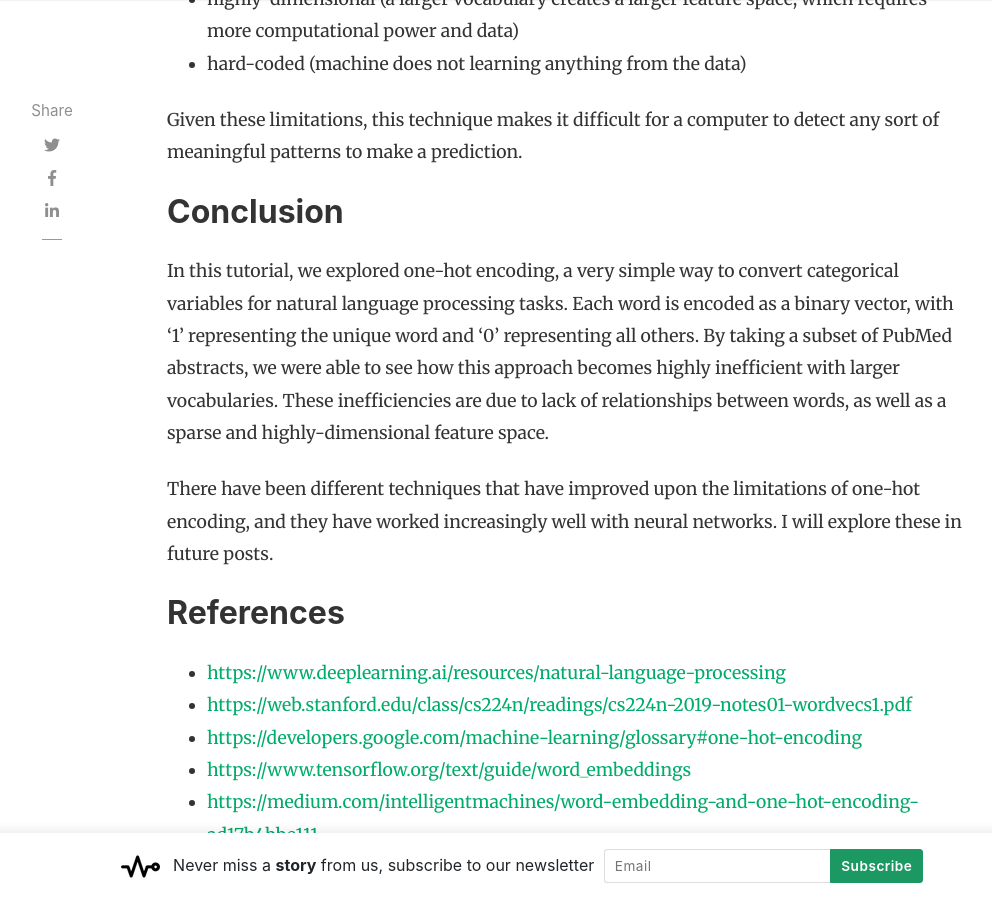
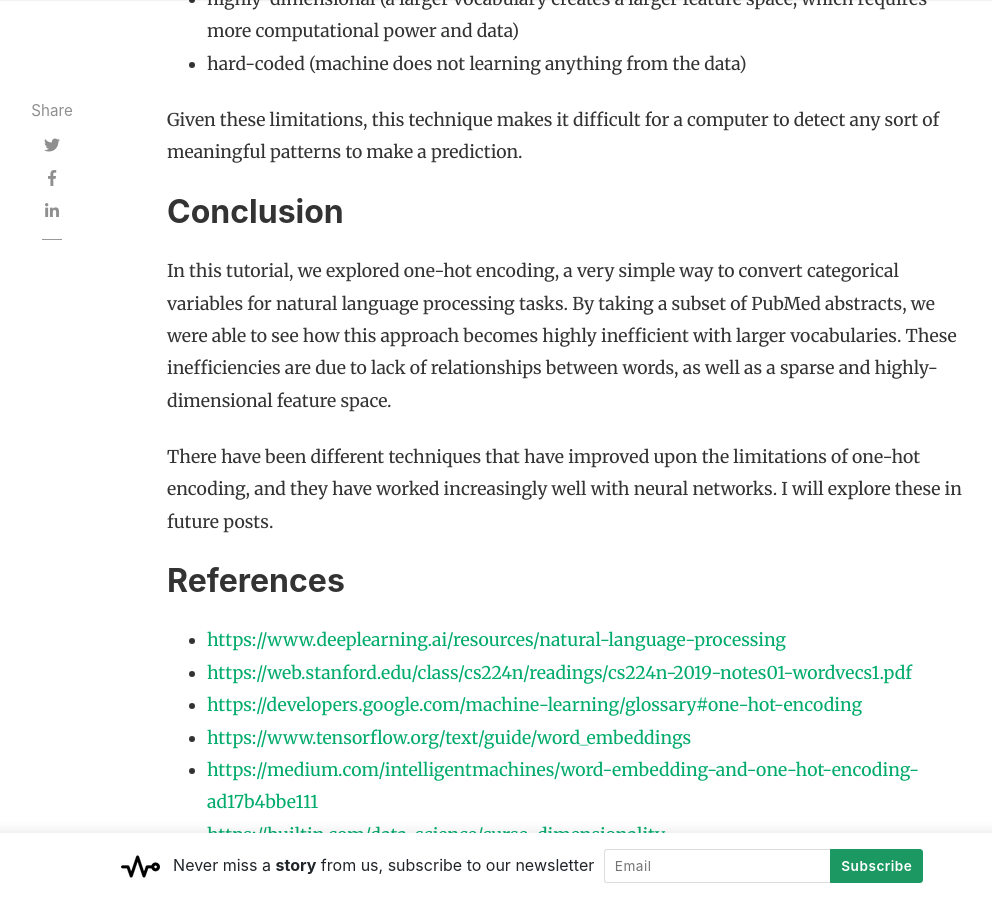
Before and after one commit to slsu0424/slsu0424.github.io, a Jekyll site: the page built from _posts/2023-07-27-encoding-pubmed-abstracts-for-nlp-tasks.md, in a window 1280 px wide and 900 px high, scrolled down 6627 px. Shown: the whole window, without its empty margins (118-1110 px from the left). Built offline with Jekyll 4.4.1, drawn with Linux system fonts in a browser that asks for light colours; nearby versions of some CDN libraries; comment, search, counter and statistics services are not loaded.

Commit message:
Update 2023-07-27-encoding-pubmed-abstracts-for-nlp-tasks.md

```diff
--- a/_posts/2023-07-27-encoding-pubmed-abstracts-for-nlp-tasks.md
+++ b/_posts/2023-07-27-encoding-pubmed-abstracts-for-nlp-tasks.md
@@ -77,7 +77,7 @@
 
 ## Conclusion
 
-In this tutorial, we explored one-hot encoding, a very simple way to convert categorical variables for natural language processing tasks.  Each word is encoded as a binary vector, with '1' representing the unique word and '0' representing all others.  By taking a subset of PubMed abstracts, we were able to see how this approach becomes highly inefficient with larger vocabularies.  These inefficiencies are due to lack of relationships between words, as well as a sparse and highly-dimensional feature space.
+In this tutorial, we explored one-hot encoding, a very simple way to convert categorical variables for natural language processing tasks.  By taking a subset of PubMed abstracts, we were able to see how this approach becomes highly inefficient with larger vocabularies.  These inefficiencies are due to lack of relationships between words, as well as a sparse and highly-dimensional feature space.
 
 There have been different techniques that have improved upon the limitations of one-hot encoding, and they have worked increasingly well with neural networks.  I will explore these in future posts.
 
```
